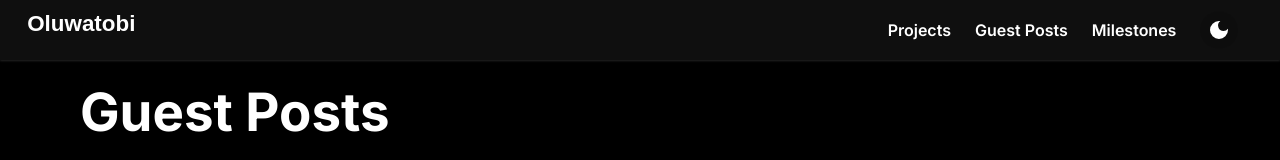
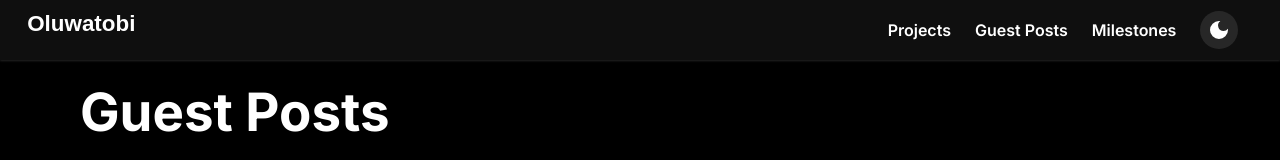
Before and after one commit to oluwatobiss/personal-portfolio, a Next.js app: page /guest-posts in a window 1280 px wide. In both pictures the pointer is over the button "Theme". Shown: the top 160 px of the page. Built offline with nearby package versions, Linux system fonts and the light colour scheme; a web font is replaced by a local one.

Commit message:
Add background-color to dark theme's themeNavBtn

```diff
--- a/src/styles/Navbar.module.css
+++ b/src/styles/Navbar.module.css
@@ -14,6 +14,10 @@
 
   .themeNavBtn {
     color: var(--primary-color);
+  }
+
+  .themeNavBtn:hover {
+    background-color: rgba(0, 0, 0, 0.1);
   }
 
   .themeModal {
@@ -39,6 +43,10 @@
 
   .themeNavBtn {
     color: var(--secondary-color);
+  }
+
+  .themeNavBtn:hover {
+    background-color: rgba(255, 255, 255, 0.1);
   }
 
   .themeModal {
@@ -97,9 +105,8 @@
   background-color: transparent;
 }
 
-.theme button:hover {
+.themeNavBtn:hover {
   cursor: pointer;
-  background-color: rgba(0, 0, 0, 0.1);
 }
 
 .themeModal {
--- a/src/styles/globals.css
+++ b/src/styles/globals.css
@@ -34,6 +34,10 @@
 
 :root.light .theme-nav-btn {
   color: var(--primary-color);
+}
+
+:root.light .theme-nav-btn:hover {
+  background-color: rgba(0, 0, 0, 0.1);
 }
 
 :root.light .theme-modal {
@@ -95,6 +99,10 @@
 
 :root.dark .theme-nav-btn {
   color: var(--secondary-color);
+}
+
+:root.dark .theme-nav-btn:hover {
+  background-color: rgba(255, 255, 255, 0.1);
 }
 
 :root.dark .theme-modal {
```
